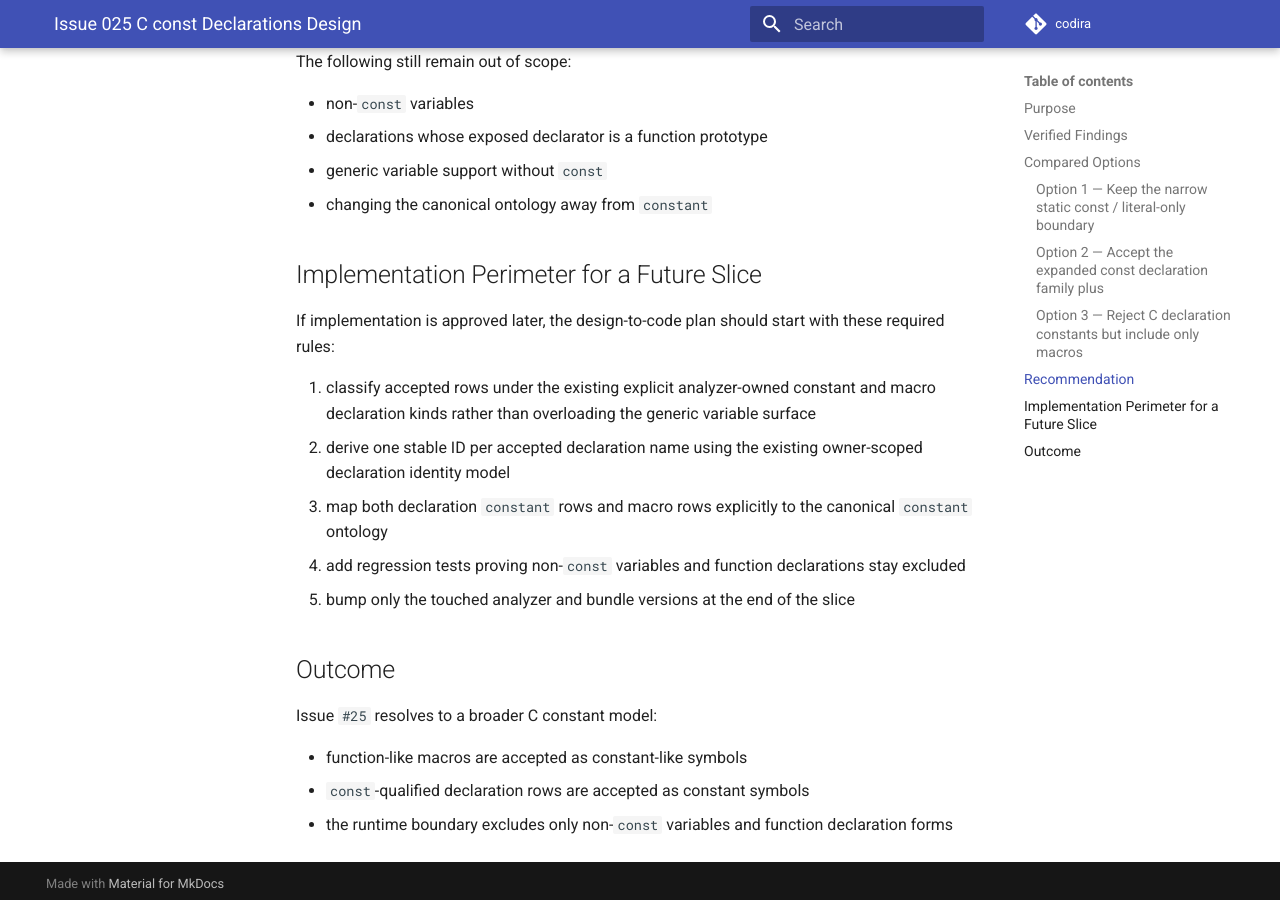
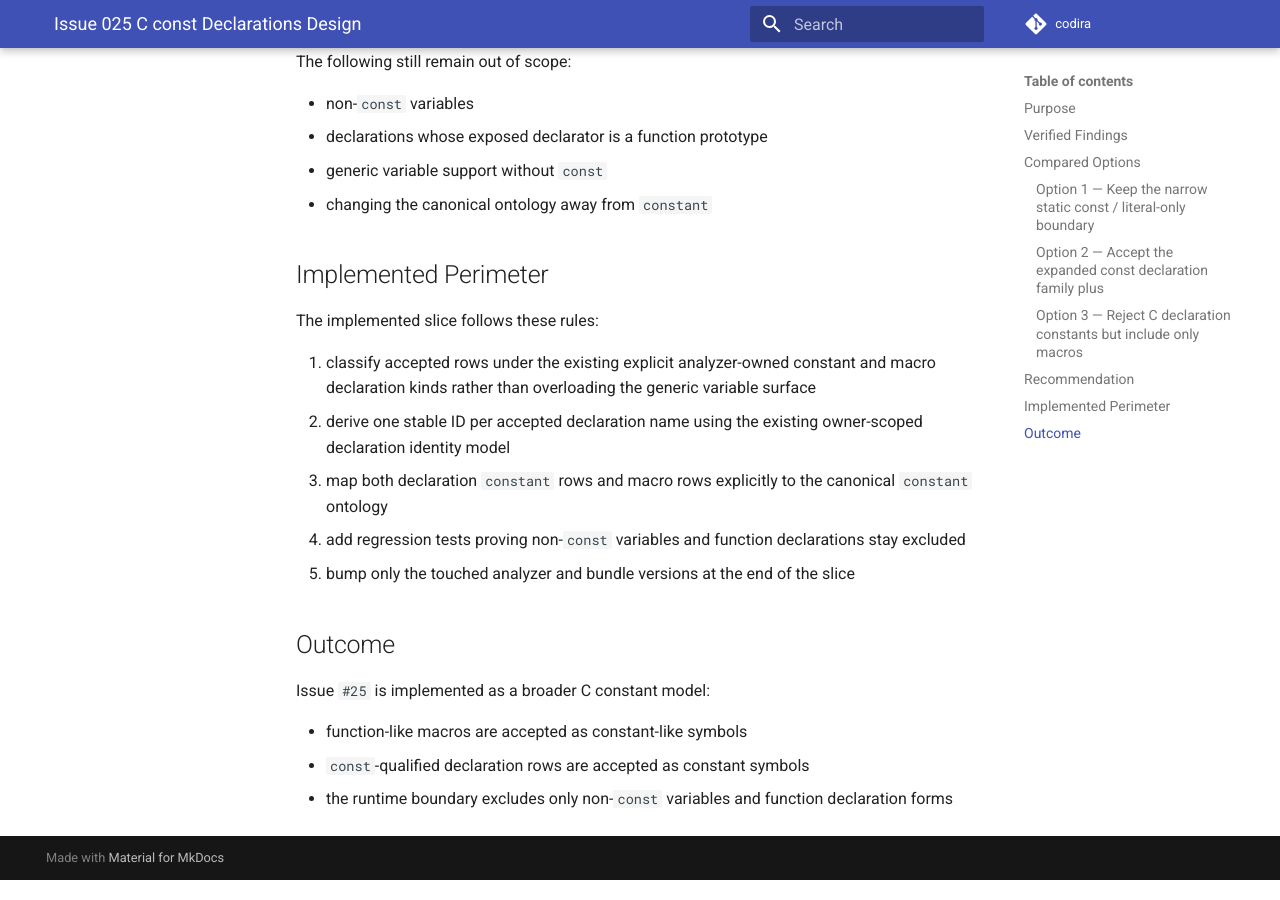
Before and after one commit to marco0560/codira, an MkDocs documentation site: the page built from docs/process/issue-025-c-const-declarations-design.md, in a window 1280 px wide and 900 px high, scrolled down 3122 px. Built offline with MkDocs 1.6.1 and Material for MkDocs 9.7.7, drawn with Linux system fonts in a browser that asks for light colours; comment, search, counter and statistics services are not loaded; some of the changed text lies outside the part shown.

Commit message:
docs(process): mark issue 025 as implemented
Why:
- the issue-025 design note still contained future-tense and no-runtime-change wording after the broader C constant model had landed
- the process record needs to match the implemented repository state

What:
- update the issue-025 note to describe the implemented outcome
- replace the future-slice wording with implemented-perimeter wording

Notes:
- this is a docs-only cleanup

Refs:
- #25

```diff
--- a/docs/process/issue-025-c-const-declarations-design.md
+++ b/docs/process/issue-025-c-const-declarations-design.md
@@ -6,7 +6,7 @@ This note resolves issue `#25` by defining whether bounded C `const`
 declarations should enter the first-level declaration surface after the
 completion of issue `#21`.
 
-It does not change runtime behavior.
+This note now records the implemented outcome.
 
 ## Verified Findings
 
@@ -134,10 +134,9 @@ The following still remain out of scope:
 * generic variable support without `const`
 * changing the canonical ontology away from `constant`
 
-## Implementation Perimeter for a Future Slice
+## Implemented Perimeter
 
-If implementation is approved later, the design-to-code plan should start with
-these required rules:
+The implemented slice follows these rules:
 
 1. classify accepted rows under the existing explicit analyzer-owned constant
    and macro declaration kinds rather than overloading the generic variable
@@ -152,7 +151,7 @@ these required rules:
 
 ## Outcome
 
-Issue `#25` resolves to a broader C constant model:
+Issue `#25` is implemented as a broader C constant model:
 
 * function-like macros are accepted as constant-like symbols
 * `const`-qualified declaration rows are accepted as constant symbols
```
